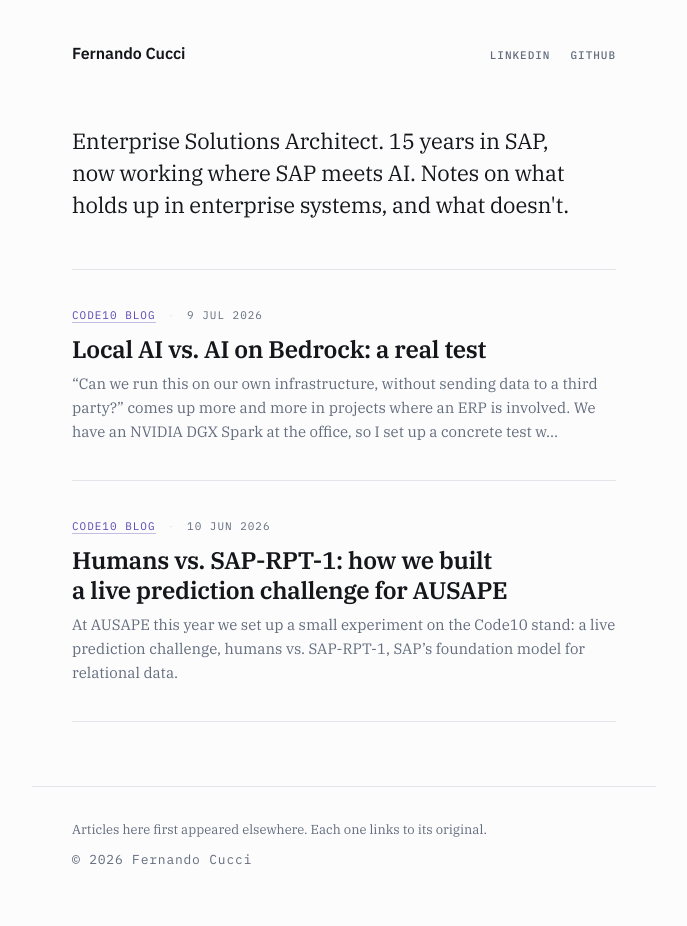
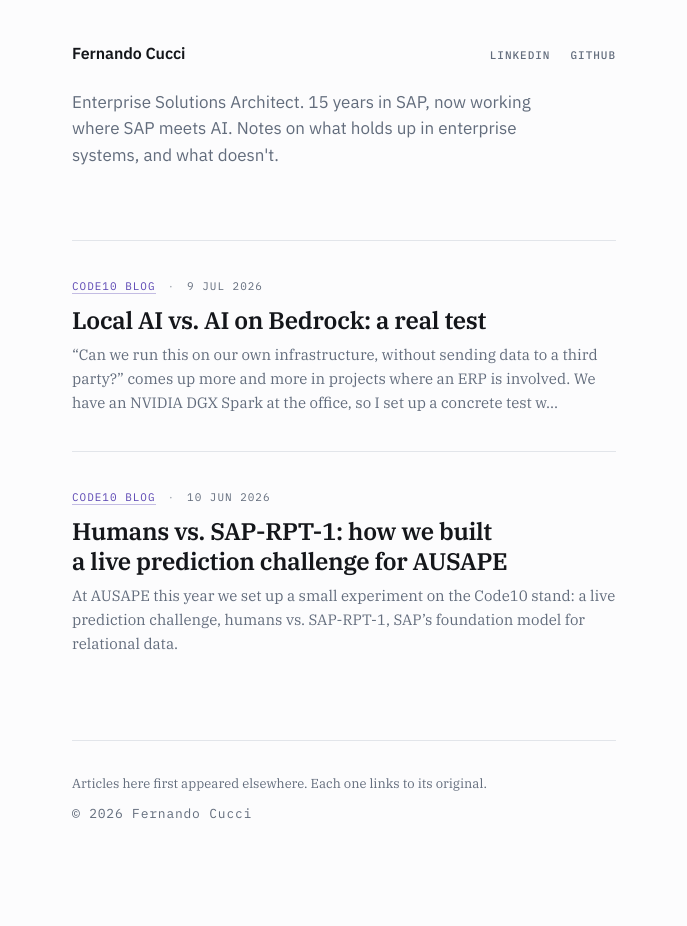
Before and after one commit to fernandocucci/fernandocucci.github.io, a Jekyll site: the page built from index.md, in a window 1280 px wide. Shown: the whole page, without its empty margins (296-983 px from the left). Built offline with Jekyll 4.4.1, drawn with Linux system fonts in a browser that asks for light colours; after the commit the page ends 900 px from its top, so only the background shows below that.

Commit message:
Refactor layout and styling for improved readability and structure

```diff
--- a/_layouts/default.html
+++ b/_layouts/default.html
@@ -7,7 +7,7 @@
   {%- feed_meta -%}
   <link rel="preconnect" href="https://fonts.googleapis.com">
   <link rel="preconnect" href="https://fonts.gstatic.com" crossorigin>
-  <link rel="stylesheet" href="https://fonts.googleapis.com/css2?family=IBM+Plex+Mono:wght@400;500&family=IBM+Plex+Sans:wght@500;600&family=IBM+Plex+Serif:ital,wght@0,400;0,600;1,400&display=swap">
+  <link rel="stylesheet" href="https://fonts.googleapis.com/css2?family=IBM+Plex+Mono:wght@400;500&family=IBM+Plex+Sans:wght@400;500;600&family=IBM+Plex+Serif:ital,wght@0,400;0,600;1,400&display=swap">
   <link rel="stylesheet" href="{{ '/assets/css/style.css' | relative_url }}">
 </head>
 <body>
@@ -31,8 +31,10 @@
   </main>
 
   <footer class="colophon">
-    <p>Articles here first appeared elsewhere. Each one links to its original.</p>
-    <p class="colophon__meta">© {{ 'now' | date: "%Y" }} {{ site.author }}</p>
+    <div class="colophon__inner">
+      <p>Articles here first appeared elsewhere. Each one links to its original.</p>
+      <p class="colophon__meta">© {{ 'now' | date: "%Y" }} {{ site.author }}</p>
+    </div>
   </footer>
 
 </body>
--- a/assets/css/style.css
+++ b/assets/css/style.css
@@ -118,16 +118,23 @@ main,
 
 /* ----------------------------------------------------------------- intro */
 
+/* Sans, not serif: the serif is for reading, so anything set in it reads as
+   an article. This is identity, so it gets a different voice — and it sits
+   close to the name and far from the archive, to belong to the header. */
+
 .intro {
-  padding-block: 3.5rem 3rem;
+  max-width: 30rem;
+  padding-block: 1.25rem 4.5rem;
 }
 
 .intro__lede {
   margin: 0;
-  font-size: 1.375rem;
-  line-height: 1.45;
-  letter-spacing: -0.011em;
-  text-wrap: balance;
+  font-family: var(--sans);
+  font-size: 1.0625rem;
+  font-weight: 400;
+  line-height: 1.55;
+  color: var(--muted);
+  text-wrap: pretty;
 }
 
 /* ------------------------------------------------------------ provenance */
@@ -155,7 +162,7 @@ main,
 
 .provenance__sep {
   margin-inline: 0.4em;
-  color: var(--rule);
+  color: color-mix(in srgb, var(--muted) 55%, transparent);
 }
 
 /* --------------------------------------------------------------- archive */
@@ -170,6 +177,11 @@ main,
 .entry {
   padding-block: 2.25rem;
   border-bottom: 1px solid var(--rule);
+}
+
+/* The colophon's rule closes the list; a second one here would be redundant. */
+.entry:last-child {
+  border-bottom: 0;
 }
 
 .entry__title {
@@ -373,9 +385,17 @@ main,
 
 /* -------------------------------------------------------------- colophon */
 
+/* The rule lives on the inner element so it lines up with the archive's
+   rules, which sit inside main's gutter. On .colophon itself it would run
+   the full width including the padding, and read as a measuring error. */
+
 .colophon {
-  margin-top: 4rem;
-  padding-block: 2rem 3.5rem;
+  margin-top: 3rem;
+  padding-block: 0 3.5rem;
+}
+
+.colophon__inner {
+  padding-top: 2rem;
   border-top: 1px solid var(--rule);
 }
 
```
